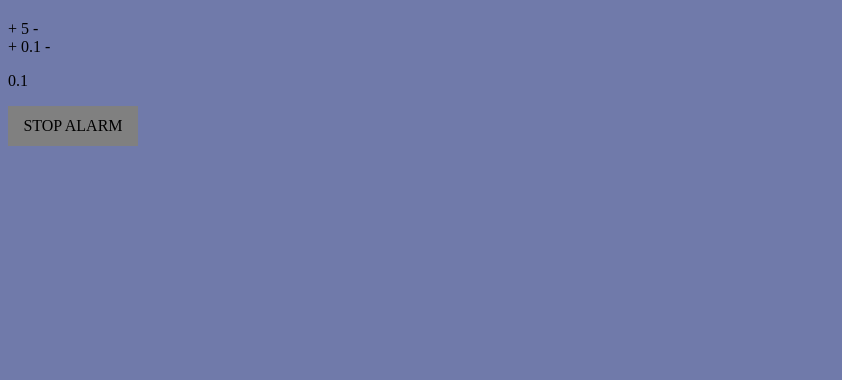
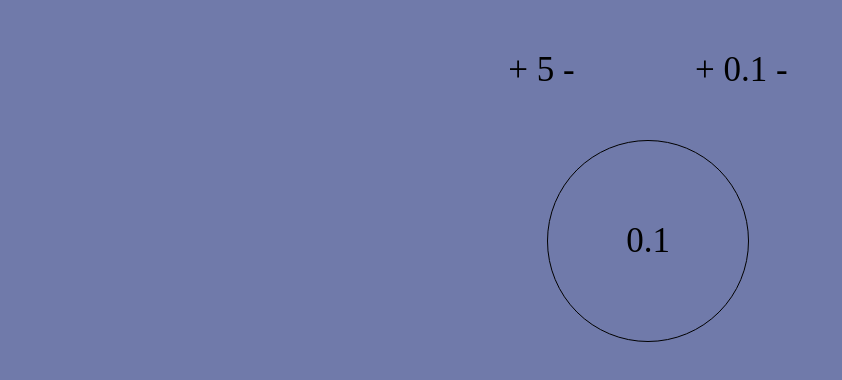
Before and after one commit to Bogurodzic/Pomodoro, a website built with webpack: page src/index.html in a window 1280 px wide. Shown: the whole page, without its empty margins (0-842 px from the left). Built offline with nearby package versions, Linux system fonts and the light colour scheme.

Commit message:
Added some styling, stop button is now displaying when alarm is started

```diff
--- a/src/index.html
+++ b/src/index.html
@@ -22,7 +22,7 @@
     <div class="clock">
       <p class="clock__time" id="counter"></p>
     </div>
-    <div id="stop" class="stop-button">STOP ALARM</div>
+    <div id="stop" class="stop-button stop-button--hidden">STOP ALARM</div>
     <script src="js/bundle.js" type="text/javascript"></script>
   </body>
 </html>
--- a/src/js/bundle.js
+++ b/src/js/bundle.js
@@ -200,6 +200,7 @@
   }
 
   function alarm() {
+    toggleStopButton();
     playAlarmSound();
     stopCounter();
   }
@@ -209,6 +210,7 @@
   }
 
   function stopAlarmSound() {
+    toggleStopButton();
     audio.pause();
   }
 
@@ -226,6 +228,10 @@
     } else {
       return false;
     }
+  }
+
+  function toggleStopButton() {
+    buttons.stop.classList.toggle("stop-button--hidden");
   }
 
   function init() {
--- a/src/js/pomodoro.js
+++ b/src/js/pomodoro.js
@@ -121,6 +121,7 @@
   }
 
   function alarm(){
+    toggleStopButton();
     playAlarmSound();
     stopCounter();
   }
@@ -130,6 +131,7 @@
   }
 
   function stopAlarmSound(){
+    toggleStopButton();
     audio.pause();
   }
 
@@ -147,6 +149,10 @@
     } else {
       return false;
     }
+  }
+
+  function toggleStopButton(){
+    buttons.stop.classList.toggle("stop-button--hidden");
   }
 
   function init(){
--- a/src/scss/main.scss
+++ b/src/scss/main.scss
@@ -8,12 +8,55 @@
   cursor: pointer;
 }
 
+.setup {
+  width: 400px;
+  margin: 0 auto;
+  margin-top: 50px;
+  display: flex;
+  justify-content: space-around;
+}
+
+.break-time {
+  font-size: 35px;
+}
+
+.work-time {
+  font-size: 35px;
+}
+
+.clock {
+  margin: 0 auto;
+  margin-top: 50px;
+  display: flex;
+  align-items: center;
+  justify-content: center;
+  width: 200px;
+  height: 200px;
+  border: 1px solid black;
+  border-radius: 50%;
+}
+
+.clock__time {
+  text-align: center;
+  font-size: 35px;
+}
+
 .stop-button {
+  margin: 0 auto;
+  margin-top: 50px;
   width: 130px;
   height: 40px;
-  background: grey;
   display: flex;
   justify-content: center;
   align-items: center;
   align-content: center;
+  border: 1px solid black;
+
+  &:hover {
+    cursor: pointer;
+  }
+
+  &--hidden {
+    display: none;
+  }
 }
```
Also changed, not shown: src/css/main.css.
